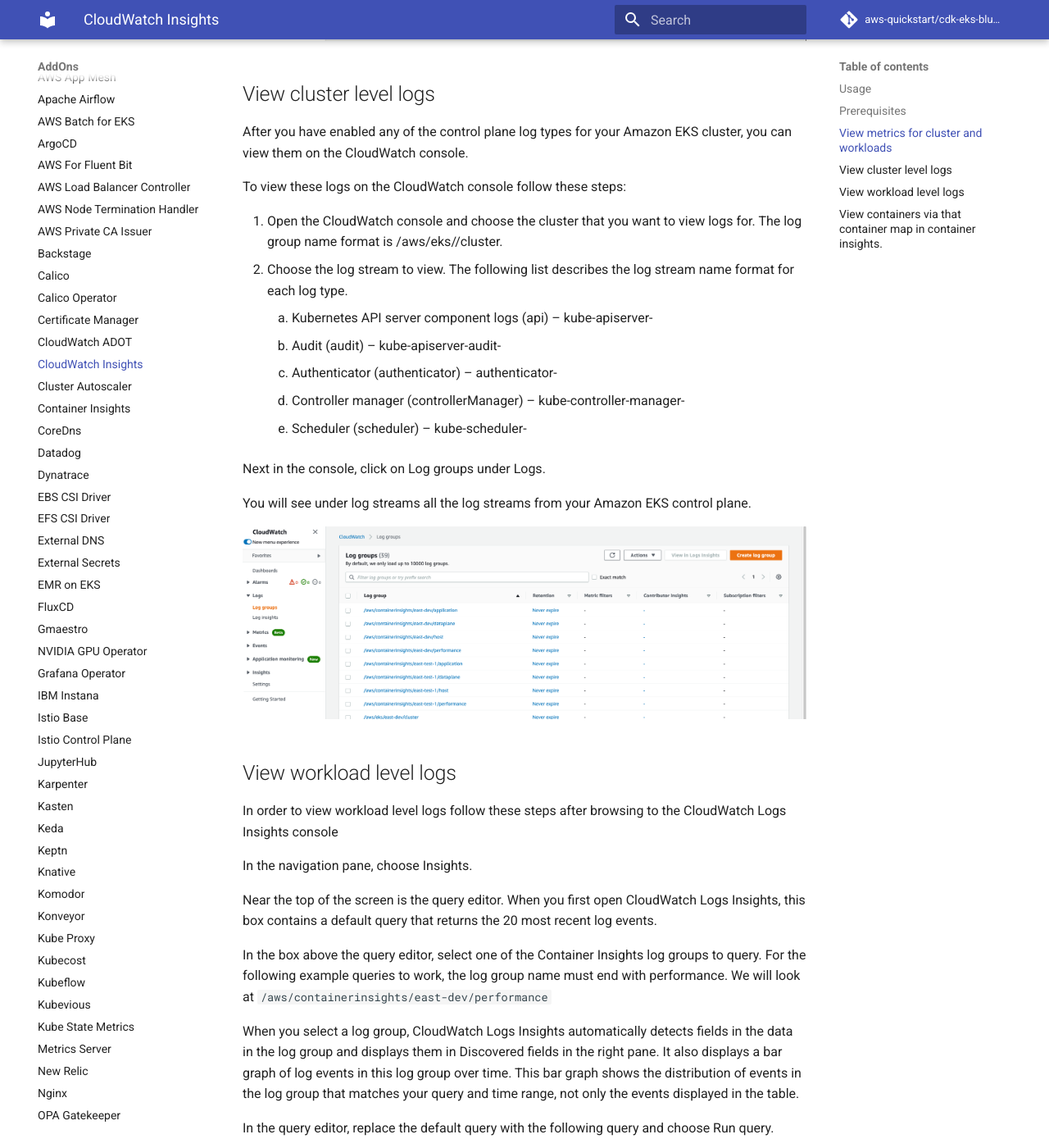
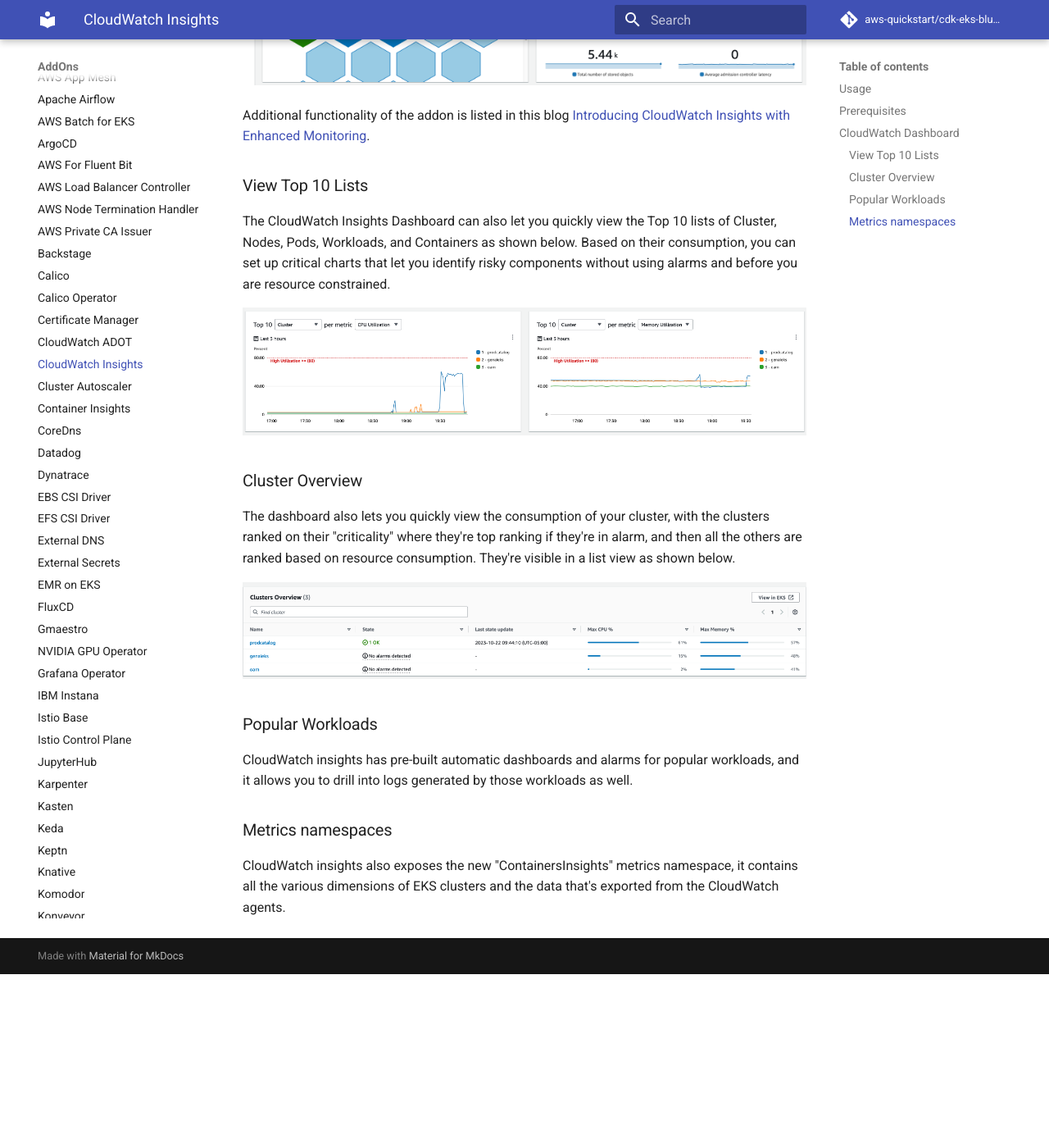
Before and after one commit to aws-quickstart/cdk-eks-blueprints, an MkDocs documentation site: the page built from docs/addons/aws-cloudwatch-insights.md, in a window 1280 px wide and 1400 px high, scrolled down 2006 px. Shown: the whole window at 82% size. Built offline with MkDocs 1.6.1 and Material for MkDocs 9.7.7, drawn with Linux system fonts in a browser that asks for light colours; comment, search, counter and statistics services are not loaded; after the commit the page ends 3194 px from its top, so only the background shows below that; some of the changed text lies outside the part shown.

Commit message:
Added more documentation and fixed dameonset SA conflicts

````diff
--- a/docs/addons/aws-cloudwatch-insights.md
+++ b/docs/addons/aws-cloudwatch-insights.md
@@ -60,71 +60,40 @@
 amazon-cloudwatch   fluent-bit                                           1/1     Running   1 (4d22h ago)   5d
 ```
 
-## View metrics for cluster and workloads
+## CloudWatch Dashboard
 
-Under Performance Monitoring, the CloudWatch Insights dashboard allows you to hone in on both cluster and workload metrics. After selecting EKS Pods and Clusters, you will see that the dashboard provides CPU and memory utilization along with other important metrics such as network performance.
+Once enabled, enhanced container insights page looks like below from AWS console, with the high level summary of your
+clusters, kube-state and control-plane metrics. The Container Insights dashboard shows cluster status and alarms.
+It uses predefined thresholds for CPU and memory to quickly identify which resources are having higher consumption,
+and enabling proactive actions to avoid performance impact.
 
-![CloudWatch](./../assets/images/eks-blueprint-cwinsights-performance-monitoring.png)
+![CloudWatch Insights Dashboard](./../assets/images/cloudwatch-insights-dashboard.png)
 
-## View cluster level logs
+Additional functionality of the addon is listed in this blog [Introducing CloudWatch Insights with Enhanced Monitoring](https://aws.amazon.com/blogs/mt/new-container-insights-with-enhanced-observability-for-amazon-eks/).
 
-After you have enabled any of the control plane log types for your Amazon EKS cluster, you can view them on the CloudWatch console.
+### View Top 10 Lists
 
-To view these logs on the CloudWatch console follow these steps:
+The CloudWatch Insights Dashboard can also let you quickly view the Top 10 lists of Cluster, Nodes, Pods, Workloads, and
+Containers as shown below. Based on their consumption, you can set up critical charts that let you identify risky components
+without using alarms and before you are resource constrained.
 
-1. Open the CloudWatch console and choose the cluster that you want to view logs for. The log group name format is /aws/eks/<cluster-name>/cluster.
-2. Choose the log stream to view. The following list describes the log stream name format for each log type.
-    1. Kubernetes API server component logs (api) – kube-apiserver-<nnn...>
-    2. Audit (audit) – kube-apiserver-audit-<nnn...>
-    3. Authenticator (authenticator) – authenticator-<nnn...>
-    4. Controller manager (controllerManager) – kube-controller-manager-<nnn...>
-    5. Scheduler (scheduler) – kube-scheduler-<nnn...>
+![CloudWatch Top 10 Views](./../assets/images/cloudwatch-insights-top10.png)
 
-Next in the console, click on Log groups under Logs.
+### Cluster Overview
 
-You will see under log streams all the log streams from your Amazon EKS control plane.
+The dashboard also lets you quickly view the consumption of your cluster, with the clusters ranked on their "criticality"
+where they're top ranking if they're in alarm, and then all the others are ranked based on resource consumption.
+They're visible in a list view as shown below.
 
-![CloudWatch](./../assets/images/eks-blueprint-cwlogs.png)
+![CloudWatch clusters overview](./../assets/images/cloudwatch-insights-clusters.png)
 
-## View workload level logs
+### Popular Workloads
 
-In order to view workload level logs follow these steps after browsing to the CloudWatch Logs Insights console
+CloudWatch insights has pre-built automatic dashboards and alarms for popular workloads, and it allows you to drill into
+logs generated by those workloads as well.
 
-In the navigation pane, choose Insights.
 
-Near the top of the screen is the query editor. When you first open CloudWatch Logs Insights, this box contains
-a default query that returns the 20 most recent log events.
+### Metrics namespaces
 
-In the box above the query editor, select one of the Container Insights log groups to query. For the following example
-queries to work, the log group name must end with performance. We will look at `/aws/containerinsights/east-dev/performance`
-
-When you select a log group, CloudWatch Logs Insights automatically detects fields in the data in the log group and
-displays them in Discovered fields in the right pane. It also displays a bar graph of log events in this log group over
-time. This bar graph shows the distribution of events in the log group that matches your query and time range, not only
-the events displayed in the table.
-
-In the query editor, replace the default query with the following query and choose Run query.
-
-STATS avg(node_cpu_utilization) as avg_node_cpu_utilization by NodeName
-`SORT avg_node_cpu_utilization DESC`
-This query shows a list of nodes, sorted by average node CPU utilization. Below is an example of what the visualization should look like.
-
-![CloudWatch](./../assets/images/eks-blueprint-cloudwatch-loginsights.png)
-
-To try another example, replace that query with another query and choose Run query. More sample queries are listed later on this page.
-
-STATS avg(number_of_container_restarts) as avg_number_of_container_restarts by PodName
-`SORT avg_number_of_container_restarts DESC`
-This query displays a list of your pods, sorted by average number of container restarts as shown below
-
-![CloudWatch](./../assets/images/eks-blueprint-cloudwatch-loginsights-2.png)
-
-If you want to try another query, you can use include fields in the list at the right of the screen. For more information
-about query syntax, see CloudWatch Logs Insights Query Syntax.
-
-## View containers via that container map in container insights.
-
-In order to view a map of all of your containers running inside your cluster, click on `View your container map` in the
-Container Insights tab. You will then see a map of all of your namespaces and their associated pods and services.
-
-![CloudWatch](./../assets/images/eks-blueprint-container-insights.png)
+CloudWatch insights also exposes the new "ContainersInsights" metrics namespace, it contains all the various dimensions
+of EKS clusters and the data that's exported from the CloudWatch agents.
````
Also changed, not shown: docs/assets/images/cloudwatch-insights-clusters.png (added), docs/assets/images/cloudwatch-insights-dashboard.png (added), docs/assets/images/cloudwatch-insights-namespace.png (added), docs/assets/images/cloudwatch-insights-performance.png (added), docs/assets/images/cloudwatch-insights-top10.png (added), docs/assets/images/cloudwatch-insights-workloads.png (added), 2 other files.
